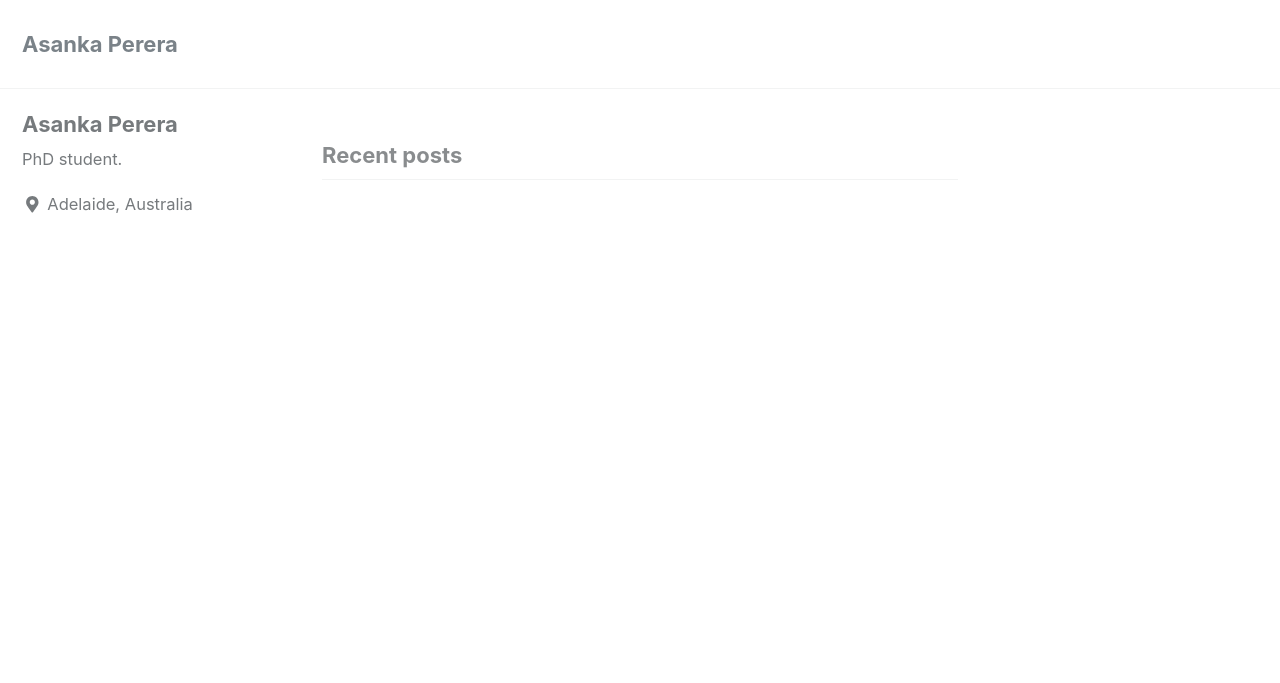
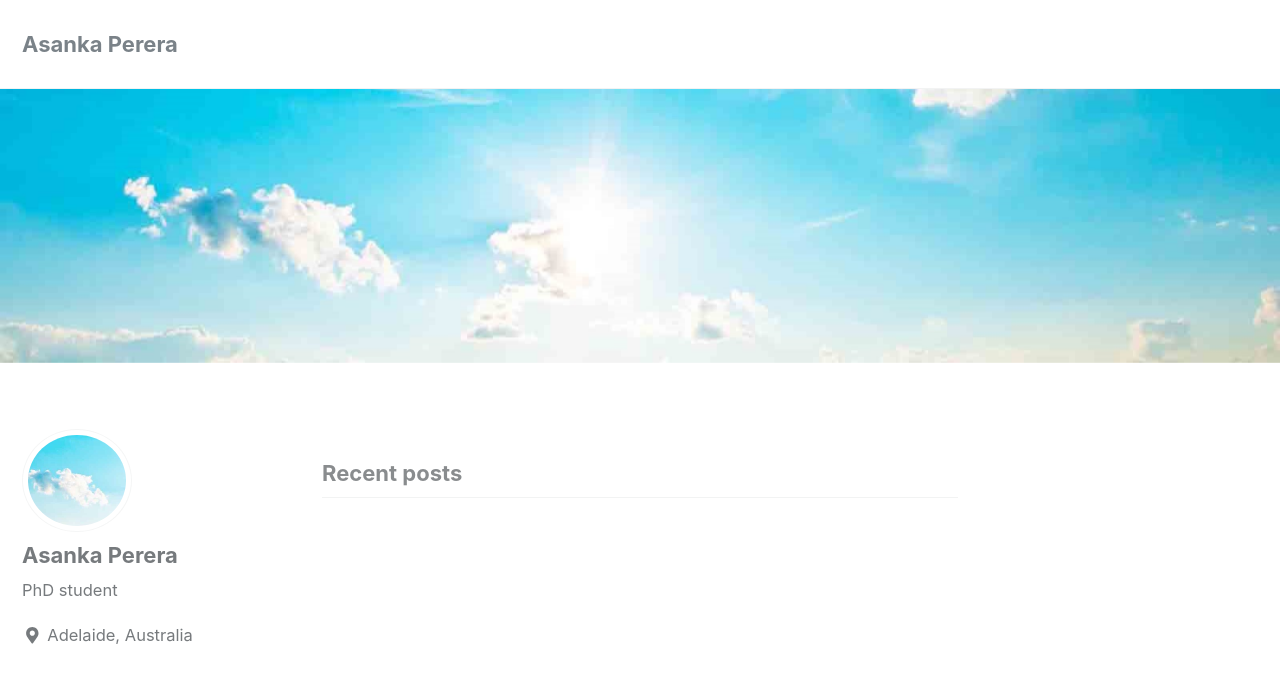
Before and after one commit to asankagp/asankagp.github.io, a Jekyll site: the page built from index.html, in a window 1280 px wide and 900 px high. Shown: the top 683 px of the window. Built offline with Jekyll 4.4.1, drawn with Linux system fonts in a browser that asks for light colours; cached includes are drawn as plain includes; nearby versions of some CDN libraries; the list of posts is cut into pages by our own code.

Commit message:
update config.yml

```diff
--- a/_config.yml
+++ b/_config.yml
@@ -102,8 +102,8 @@
 # Site Author
 author:
   name             : "Asanka Perera"
-  avatar           : # path of avatar image, e.g. "/assets/images/bio-photo.jpg"
-  bio              : "PhD student."
+  avatar           : "/images/bio.jpg" # path of avatar image, e.g. "/assets/images/bio-photo.jpg"
+  bio              : "PhD student"
   location         : "Adelaide, Australia"
   email            :
   links:
--- a/index.html
+++ b/index.html
@@ -1,4 +1,6 @@
 ---
 layout: home
 author_profile: true
+header:
+    image: "/images/header.jpg"
 ---
```
Also changed, not shown: _pages/uavgesture.md (added, +7 -0 lines), images/bio.jpg (added), images/header.jpg (added), images/uavgesture.jpg (added).
